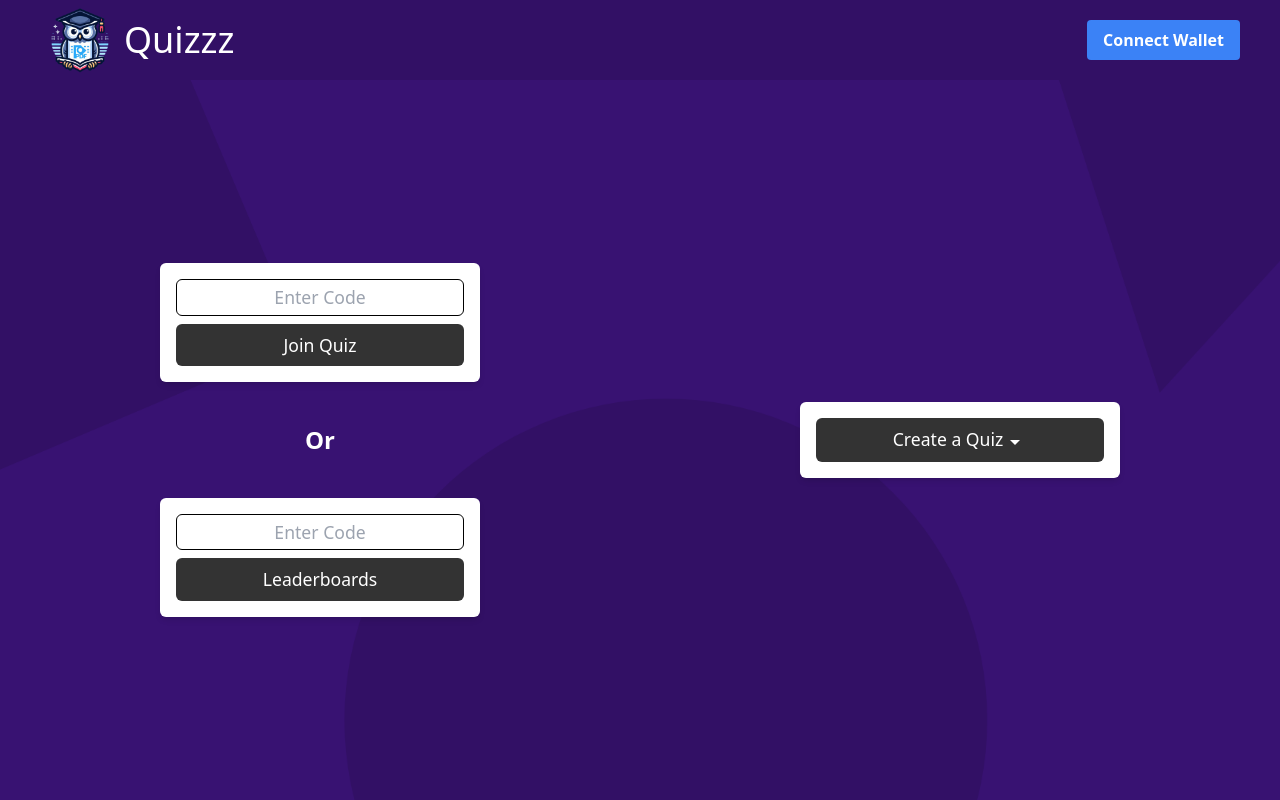
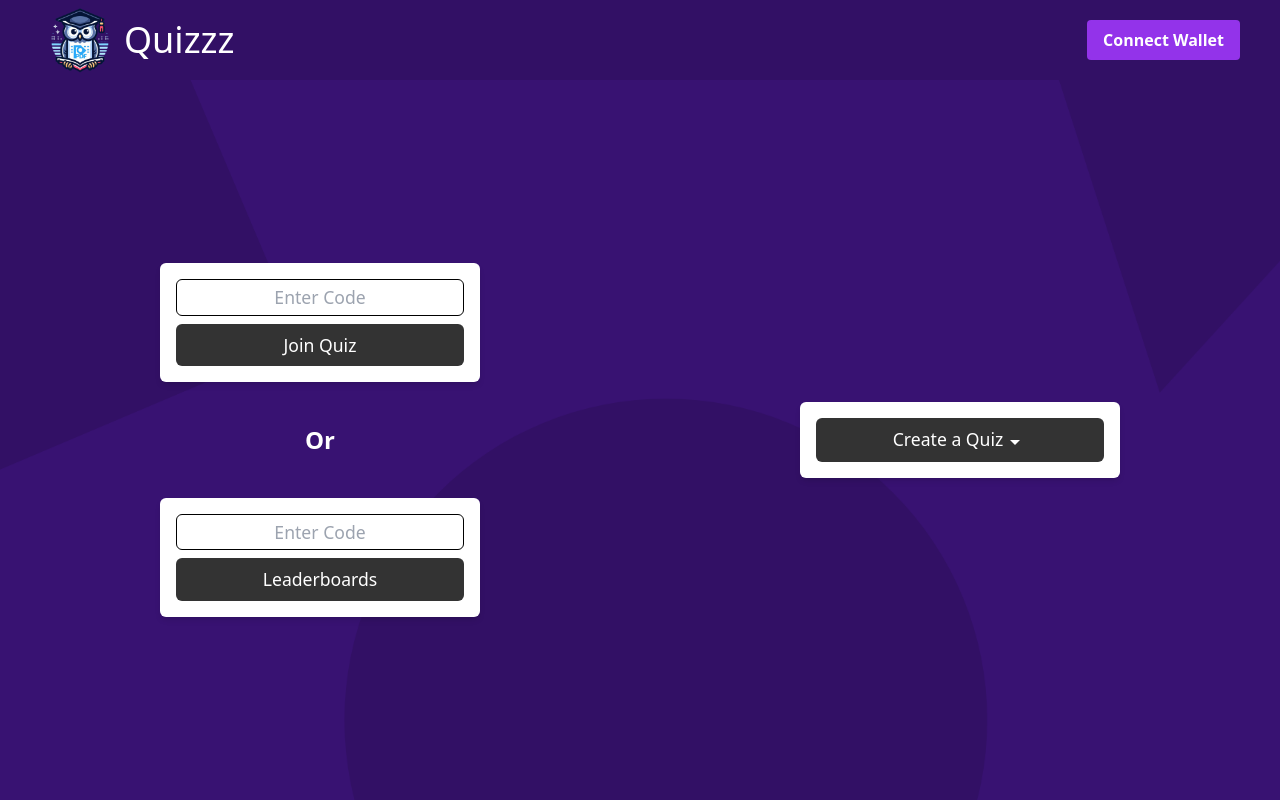
Before and after one commit to adilhusain01/quiz-client, a React (Vite) app: page / in a window 1280 px wide. Built offline with nearby package versions, Linux system fonts and the light colour scheme; no server answers.

Commit message:
updated button color of COnnect Wallet

```diff
--- a/src/components/Header.jsx
+++ b/src/components/Header.jsx
@@ -20,7 +20,7 @@
         </Link>
         <button
         onClick={connectWallet}
-        className="bg-blue-500 hover:bg-blue-700 text-white font-bold py-2 px-4 rounded"
+        className="bg-purple-600 hover:bg-purple-700 text-white font-bold py-2 px-4 rounded"
       >
         {walletAddress ? `Connected: ${truncateAddress(walletAddress)}` : 'Connect Wallet'}
       </button>
```
